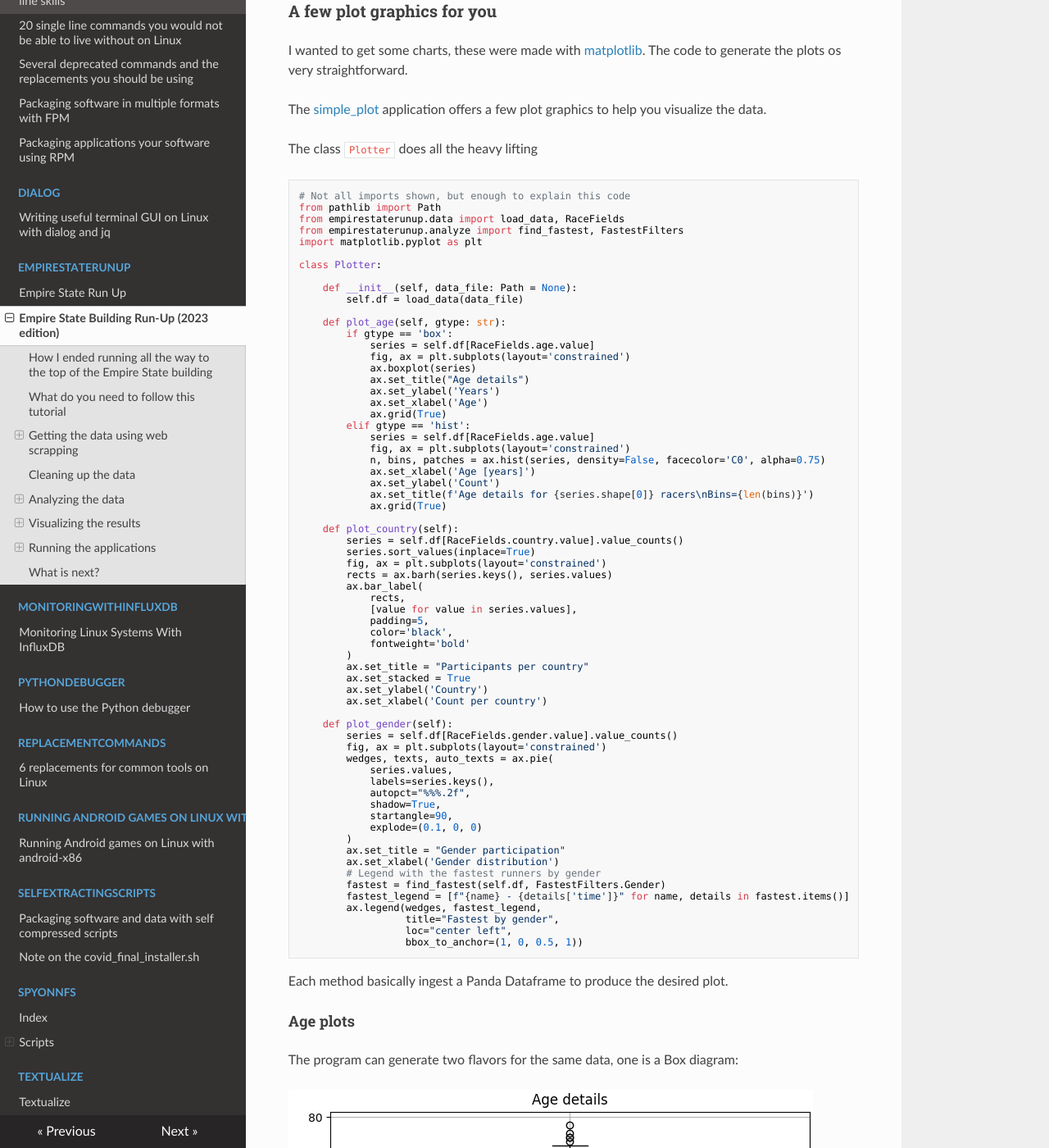
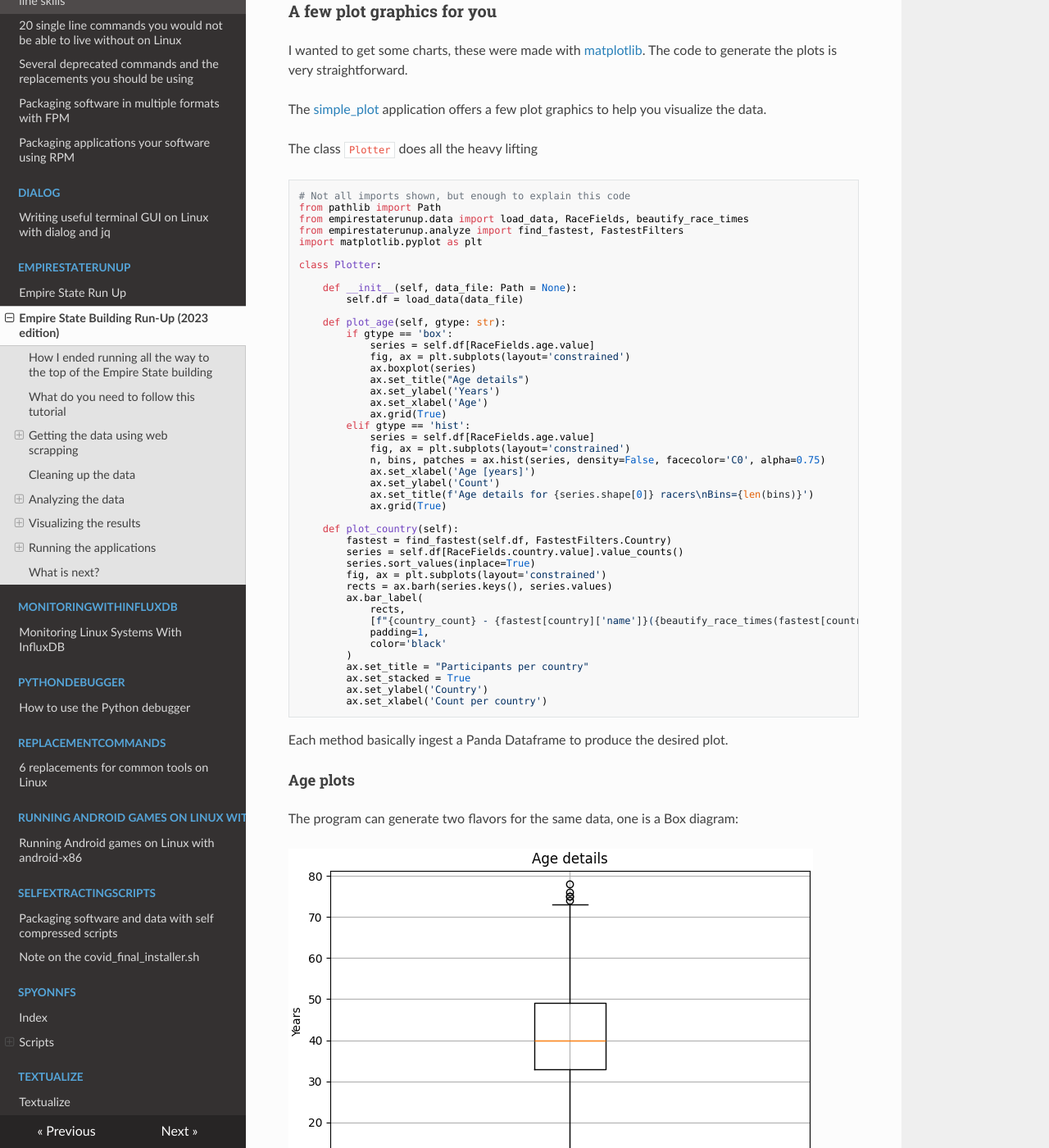
Before and after one commit to josevnz/tutorials, an MkDocs documentation site: the page built from docs/EmpireStateRunUp/TUTORIAL.md, in a window 1280 px wide and 1400 px high, scrolled down 15927 px. Shown: the whole window at 82% size. Built offline with MkDocs 1.6.1, drawn with Linux system fonts in a browser that asks for light colours; nearby versions of some CDN libraries.

Commit message:
Enrich and beautify plots

````diff
--- a/docs/EmpireStateRunUp/TUTORIAL.md
+++ b/docs/EmpireStateRunUp/TUTORIAL.md
@@ -741,7 +741,7 @@
 
 ### A few plot graphics for you
 
-I wanted to get some charts, these were made with [matplotlib](https://matplotlib.org/). The code to generate the plots os very straightforward.
+I wanted to get some charts, these were made with [matplotlib](https://matplotlib.org/). The code to generate the plots is very straightforward.
 
 The [simple_plot](empirestaterunup/apps.py) application offers a few plot graphics to help you visualize the data.
 
@@ -750,7 +750,7 @@
 ```python
 # Not all imports shown, but enough to explain this code
 from pathlib import Path
-from empirestaterunup.data import load_data, RaceFields
+from empirestaterunup.data import load_data, RaceFields, beautify_race_times
 from empirestaterunup.analyze import find_fastest, FastestFilters
 import matplotlib.pyplot as plt
 
@@ -778,42 +778,21 @@
             ax.grid(True)
 
     def plot_country(self):
+        fastest = find_fastest(self.df, FastestFilters.Country)
         series = self.df[RaceFields.country.value].value_counts()
         series.sort_values(inplace=True)
         fig, ax = plt.subplots(layout='constrained')
         rects = ax.barh(series.keys(), series.values)
         ax.bar_label(
             rects,
-            [value for value in series.values],
-            padding=5,
-            color='black',
-            fontweight='bold'
+            [f"{country_count} - {fastest[country]['name']}({beautify_race_times(fastest[country]['time'])})" for country, country_count in series.items()],
+            padding=1,
+            color='black'
         )
         ax.set_title = "Participants per country"
         ax.set_stacked = True
         ax.set_ylabel('Country')
         ax.set_xlabel('Count per country')
-
-    def plot_gender(self):
-        series = self.df[RaceFields.gender.value].value_counts()
-        fig, ax = plt.subplots(layout='constrained')
-        wedges, texts, auto_texts = ax.pie(
-            series.values,
-            labels=series.keys(),
-            autopct="%%%.2f",
-            shadow=True,
-            startangle=90,
-            explode=(0.1, 0, 0)
-        )
-        ax.set_title = "Gender participation"
-        ax.set_xlabel('Gender distribution')
-        # Legend with the fastest runners by gender
-        fastest = find_fastest(self.df, FastestFilters.Gender)
-        fastest_legend = [f"{name} - {details['time']}" for name, details in fastest.items()]
-        ax.legend(wedges, fastest_legend,
-                  title="Fastest by gender",
-                  loc="center left",
-                  bbox_to_anchor=(1, 0, 0.5, 1))
 ```
 
 Each method basically ingest a Panda Dataframe to produce the desired plot.
````
